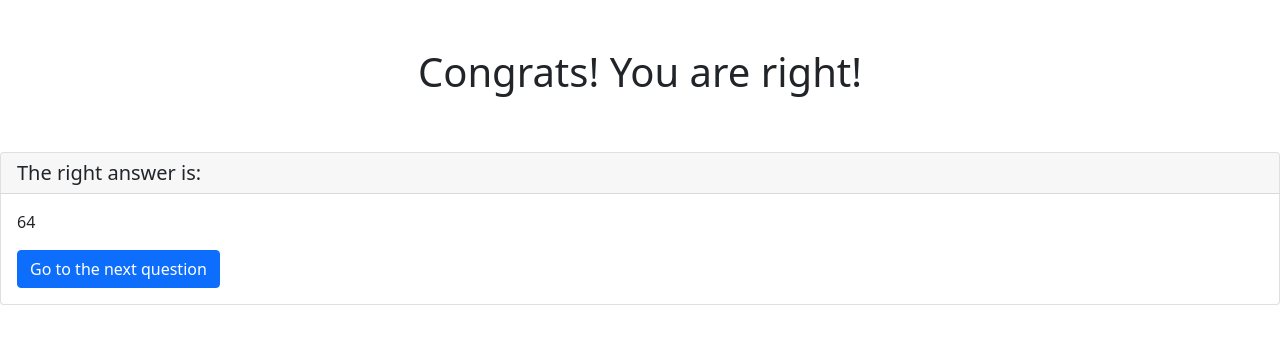
After one commit to Flowdawan/SimplySmart, a Django app: page /game/checkAnswer/1/1 in a window 1280 px wide. The commit adds this page. Shown: the top 344 px of the page. Run offline with Django 4.2, Linux system fonts and the light colour scheme; data comes from the database, SQL or seed files in the repository.

Commit message:
Implemented basic logic to play regular game as endless mode

```diff
--- a/game/models.py
+++ b/game/models.py
@@ -1,7 +1,6 @@
 from django.db import models
 
 # Create your models here.
-
 
 class Question(models.Model):
     def __str__(self):
--- a/game/templates/game/menu.html
+++ b/game/templates/game/menu.html
@@ -13,7 +13,7 @@
             <div class="card-body">
                 <h5 class="card-title">Start the regular Electronics game</h5>
                 <p class="card-text">Here you will be offered a broad variety of questions on such topics as GPIO, Interrupts, Timer and many more. Sounds like fun?</p>
-                <a href="{% url 'emgame' %}" class="btn btn-primary">Start!</a>
+                <a href="{% url 'emgame' 0 %}" class="btn btn-primary">Start!</a>
             </div>
             </div>
         </div>
--- /dev/null
+++ b/game/templates/game/rightAnswer.html
@@ -0,0 +1,14 @@
+{% extends 'layout.html' %}
+{% block content %}
+
+<div class="bg-transparent m-4 p-4">
+    <h1 class="text-center">Congrats! You are right!</h1>
+</div>
+<div class="card">
+    <h5 class="card-header">The right answer is:</h5>
+    <div class="card-body">
+        <p class="card-text">{{ question.answer_1_right_one }} </p>
+        <a href="{% url 'emgame' id %}" class="btn btn-primary">Go to the next question</a>
+    </div>
+</div>
+{% endblock %}
--- a/game/templates/layout.html
+++ b/game/templates/layout.html
@@ -1,4 +1,4 @@
-{% load static %} <
+{% load static %}
 <html lang="en">
   <head>
     <meta charset="UTF-8" />
--- a/game/urls.py
+++ b/game/urls.py
@@ -7,4 +7,6 @@ urlpatterns = [
     path('signup', views.signup, name='signup'),
     path('menu', views.menu, name='menu'),
     path('emgame', views.regular_game, name='emgame'),
+    path('emgame/<int:question_id>', views.regular_game, name='emgame'),
+    path('checkAnswer/<int:question_id>/<int:answer_id>', views.check_answer, name='checkAnswer'),
 ]
--- a/game/views.py
+++ b/game/views.py
@@ -1,7 +1,8 @@
 from django.shortcuts import render
 
+from game.models import Question
+
 # Create your views here.
-
 
 def signup(request):
     return render(request, 'auth/signup.html')
@@ -12,5 +13,17 @@ def signin(request):
 def menu(request):
     return render(request, 'game/menu.html')
 
-def regular_game(request):
-    return render(request, 'game/question.html')
+def regular_game(request, question_id=0):
+    questions = Question.objects.all()
+    if question_id >= len(questions):
+        question_id = 0
+    question = questions[question_id]
+    return render(request, 'game/question.html', {'question': question })
+
+def check_answer(request, question_id=0, answer_id=0):
+    questions = Question.objects.all()
+    question = questions[question_id-1]
+    if(answer_id):
+        return render(request, 'game/rightAnswer.html', {'question': question, 'id': question_id})
+    else:
+        return render(request, 'game/wrongAnswer.html', {'question': question, 'id': question_id })
```
Also changed, not shown: game/templates/game/question.html (+15 -6 lines), game/templates/game/wrongAnswer.html (added, +14 -0 lines).
